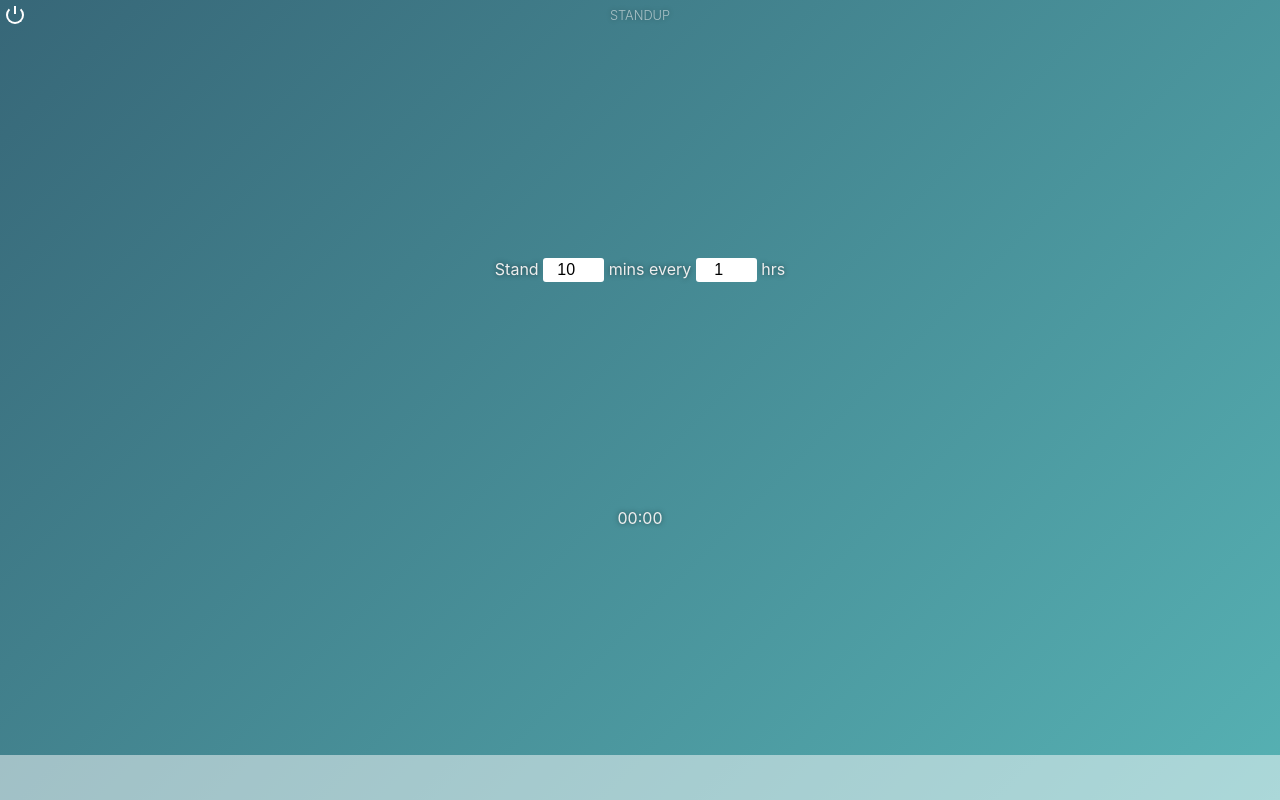
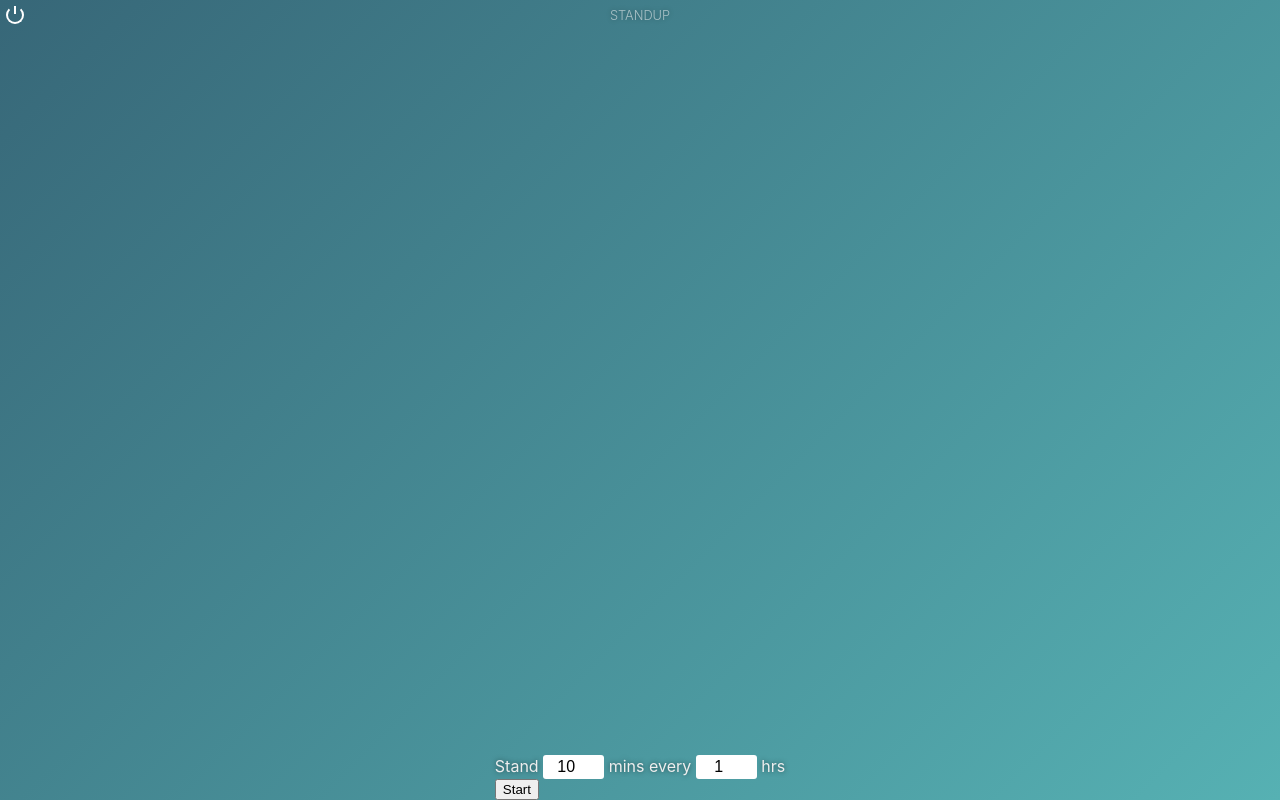
Before and after one commit to filoxo/standup, an Electron app: page index.html in a window 1280 px wide. Drawn offline with Linux system fonts and the light colour scheme.

Commit message:
Add start btn. Hide timer and progress on initial load.

```diff
--- a/index.html
+++ b/index.html
@@ -7,19 +7,20 @@
   <main>
     <h1 class="title">StandUp</h1>
     <button class="icon power" type="button" id="closeBtn">Close</button>
-    <div class="configure">
-      <span>
+    <section id="configure">
+      <div>
         Stand
         <input type="number" step="5" max="55" min="5" value="10"/>
         mins every
         <input type="number" step="1" max="12" min="1" value="1"/>
         hrs
-      </span>
-    </div>
-    <div class="timer">
+      </div>
+      <button class="btn" type="button">Start</button>
+    </section>
+    <div class="timer hidden">
       <span id="countdown">00:00</span>
     </div>
-    <footer class="progress">
+    <footer class="progress hidden">
       <div class="progress-bar"></div>
     </footer>
   </main>
```
